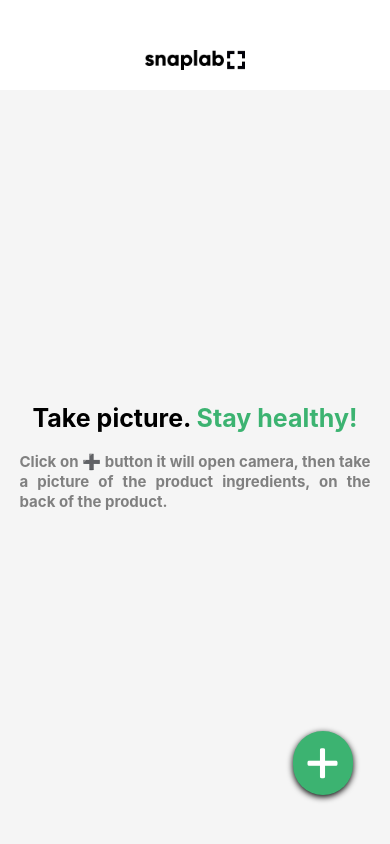
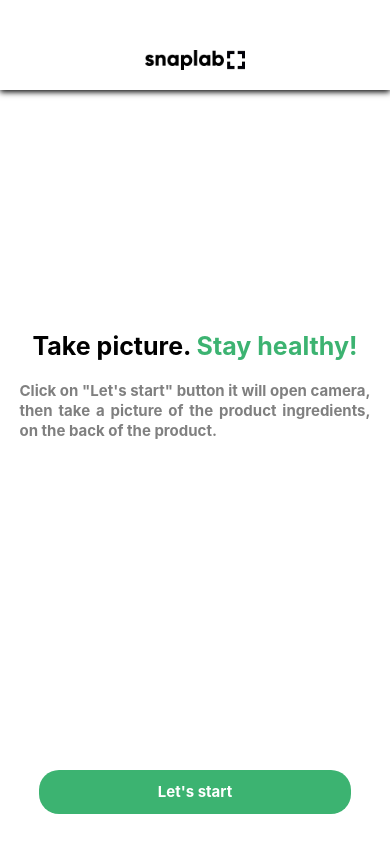
Before and after one commit to jocicnemanja/snaplab-mobile-app, a React Native app: screen / in a window 390 px wide. Built offline with nearby package versions, Linux system fonts and the light colour scheme.

Commit message:
final minimal demo

```diff
--- a/App.js
+++ b/App.js
@@ -1,5 +1,5 @@
 import React, { useState } from 'react';
-import { StyleSheet, View } from 'react-native';
+import { StyleSheet, View, BackHandler } from 'react-native';
 import Home from './screens/Home';
 import TakePhoto from './screens/TakePhoto';
 import Header from './components/Header';
@@ -9,15 +9,9 @@ import Loading from './screens/Loading';
 export default function App() {
   const [screen, setScreen] = useState('home');
   const [product, setProduct] = useState(null);
-  const [products, setProducts] = useState([]);
-  const [capturedPhoto, setCapturedPhoto] = useState(null);
 
-  const handleAddProduct = () => {
+  const handleStart = () => {
     setScreen('camera');
-  };
-
-  const handleRemoveProduct = (product) => {
-    setProducts(products.filter((p) => p.id !== product.id));
   };
 
   const evaluatePhoto = async (photoUri) => {
@@ -33,7 +27,6 @@ export default function App() {
       body: formData,
       redirect: 'follow'
     });
-    console.log('RESULATATTTT111111', res);
     return res;
   };
 
@@ -43,7 +36,6 @@ export default function App() {
       evaluatePhoto(capturedPhoto.uri)
         .then((res) => res.json())
         .then((res) => {
-          console.log('RESULATATTTT', res);
           setProduct({
             photoUri: capturedPhoto.uri,
             ingredients: res.result
@@ -51,12 +43,16 @@ export default function App() {
           setScreen('productReport');
         });
     } catch (e) {
-      console.log('ERROR UPS', e);
+      console.log('ERROR:', e);
     }
   };
 
-  const handleSaveProductReport = () => {
-    setScreen('home');
+  const handleRepeatProcess = () => {
+    setScreen('camera');
+  };
+
+  const handleExitApp = () => {
+    BackHandler.exitApp();
   };
 
   const getScreen = () => {
@@ -65,9 +61,7 @@ export default function App() {
         <View style={styles.screen}>
           <Header />
           <Home
-            products={products}
-            onProductRemove={(product) => handleRemoveProduct(product)}
-            onAddProduct={handleAddProduct}
+            start={handleStart}
           />
         </View>
       );
@@ -83,8 +77,8 @@ export default function App() {
     if (screen === 'productReport') {
       return (
         <View style={styles.screen}>
-          <Header headerWithButtons />
-          <ProductReport product={product} onSaveProductReport={handleSaveProductReport} />
+          <Header headerWithButtons onRepeat={handleRepeatProcess} onExit={handleExitApp} />
+          <ProductReport product={product} />
         </View>
       );
     }
--- a/components/Header.js
+++ b/components/Header.js
@@ -6,14 +6,25 @@ import colors from '../colors';
 
 const logo = require('../assets/logo.png');
 
-const Header = ({ headerWithButtons = false }) => {
+const Header = ({
+  headerWithButtons = false,
+  onRepeat,
+  onExit,
+}) => {
+
+  const handleRepeat = () => {
+    onRepeat();
+  };
+  const handleExit = () => {
+    onExit();
+  };
   const header = () => {
     if (headerWithButtons) {
       return (
         <View style={styles.headerWithButtons}>
-          <TouchableOpacity>
+          <TouchableOpacity onPress={handleRepeat}>
             <View style={styles.closeReportBtn}>
-              <Text style={styles.btnCloseText}>Close</Text>
+              <Text style={styles.btnCloseText}>Repeat</Text>
             </View>
           </TouchableOpacity>
           <Image
@@ -21,9 +32,9 @@ const Header = ({ headerWithButtons = false }) => {
             style={styles.logo}
             resizeMode="contain"
           />
-          <TouchableOpacity>
+          <TouchableOpacity onPress={handleExit}>
             <View style={styles.saveReportBtn}>
-              <Text style={styles.btnSaveText}>Save</Text>
+              <Text style={styles.btnSaveText}>Exit</Text>
             </View>
           </TouchableOpacity>
         </View>
--- a/screens/Home.js
+++ b/screens/Home.js
@@ -1,66 +1,46 @@
-import { StyleSheet, Text, View } from 'react-native';
+import {
+  StyleSheet, Text, View, TouchableOpacity
+} from 'react-native';
 import React from 'react';
-import ProductList from '../components/ProductList';
-import AddProductButton from '../components/AddProductButton';
 import colors from '../colors';
 
 const Home = ({
-  onAddProduct,
-  onProductRemove,
-  products
+  start
 }) => {
 
-  const handleAddProduct = () => {
-    onAddProduct();
+  const handleStart = () => {
+    start();
   };
 
-  const handleRemoveProduct = (product) => {
-    onProductRemove(product);
-  };
-
-  const view = products.length > 0
-    ? (
+  return (
+    <View style={styles.screen}>
+      <View style={styles.screen} />
       <View style={styles.screen}>
-        <ProductList
-          onProductRemove={(product) => handleRemoveProduct(product)}
-          products={products}
-        />
-      </View>
-    )
-    : (
-      <View style={styles.screenMessage}>
         <View style={styles.screenMessageTitle}>
           <Text style={styles.title}>Take picture. </Text>
           <Text style={styles.word}>Stay healthy!</Text>
         </View>
         <Text style={styles.description}>
-          Click on ➕ button it will open camera, then take a picture of the
+          Click on "Let's start" button it will open camera, then take a picture of the
           product ingredients, on the back of the product.
         </Text>
       </View>
-    );
-
-  return (
-    <View style={styles.screen}>
-      {view}
-      <AddProductButton onAddProduct={handleAddProduct} />
+      <View style={styles.btnContainer}>
+        <TouchableOpacity onPress={handleStart} style={styles.appButtonContainer}>
+          <Text style={styles.appButtonText}>Let's start</Text>
+        </TouchableOpacity>
+      </View>
     </View>
   );
 };
 
 const styles = StyleSheet.create({
-  screenMessage: {
+  screen: {
     flex: 1,
-    flexDirection: 'column',
-    justifyContent: 'center',
-    alignItems: 'center',
-    backgroundColor: colors.primaryBackground,
   },
   screenMessageTitle: {
     flexDirection: 'row',
-  },
-  screen: {
-    flex: 1,
+    justifyContent: 'center',
   },
   title: {
     color: colors.title,
@@ -81,6 +61,27 @@ const styles = StyleSheet.create({
     fontWeight: 'bold',
     textAlign: 'justify'
   },
+  btnContainer: {
+    flex: 1,
+    justifyContent: 'flex-end',
+    alignItems: 'center',
+    paddingBottom: 30
+  },
+  appButtonContainer: {
+    width: '80%',
+    elevation: 5,
+    backgroundColor: colors.primary,
+    borderRadius: 20,
+    paddingVertical: 12,
+    paddingHorizontal: 15
+  },
+  appButtonText: {
+    fontSize: 15,
+    lineHeight: 20,
+    color: colors.whiteText,
+    fontWeight: 'bold',
+    alignSelf: 'center',
+  }
 });
 
 export default Home;
--- a/screens/ProductReport.js
+++ b/screens/ProductReport.js
@@ -6,33 +6,22 @@ import colors from '../colors';
 
 const ProductReport = ({
   product,
-  onSaveProductReport
 }) => {
 
-  console.log('PROD', product.photoUri);
-  const [ingredients, setIngredients] = useState([{
-    id: 1,
-    title: 'Aqua'
-  }, {
-    id: 2,
-    title: 'Aluminuimum'
-  }, {
-    id: 3,
-    title: 'Charolhydatre'
-  }, {
-    id: 4,
-    title: 'Isoceteth-20'
-  }, {
-    id: 5,
-    title: 'arafinum Liqudium'
-  }, {
-    id: 6,
-    title: 'Butylene Glycol'
-  }]);
-  const handleSaveProductReport = () => {
-    onSaveProductReport();
+  const getStylesForIngredientType = (ingredientType) => {
+    const style = {
+      borderRadius: 100,
+      paddingVertical: 5,
+      paddingHorizontal: 10,
+      color: colors.whiteText,
+      fontWeight: 'bold',
+    };
+    if (ingredientType === 'good') {
+      return { ...style, backgroundColor: colors.primary };
+    }
+    return { ...style, backgroundColor: colors.danger };
   };
-  console.log('PRODUCT 433333344433333', product);
+
   return (
     <View style={styles.productReportScreen}>
       <View style={styles.picture}>
@@ -53,7 +42,7 @@ const ProductReport = ({
               >
                 {itemData.item.label}
               </Text>
-              <Text style={styles.badgeGood}>
+              <Text style={getStylesForIngredientType(itemData.item.type)}>
                 {itemData.item.type}
                 {' '}
               </Text>
@@ -101,36 +90,4 @@ const styles = StyleSheet.create({
   listReportItemText: {
     fontWeight: 'bold',
   },
-  badgeDangerous: {
-    borderRadius: 100,
-    backgroundColor: 'red',
-    paddingVertical: 5,
-    paddingHorizontal: 10,
-    color: colors.whiteText,
-    fontWeight: 'bold',
-  },
-  badgeWarring: {
-    borderRadius: 100,
-    backgroundColor: 'darkorange',
-    paddingVertical: 5,
-    paddingHorizontal: 10,
-    color: 'white',
-    fontWeight: 'bold',
-  },
-  badgeGood: {
-    borderRadius: 100,
-    backgroundColor: colors.primary,
-    paddingVertical: 5,
-    paddingHorizontal: 10,
-    color: 'white',
-    fontWeight: 'bold',
-  },
-  badgeNeutral: {
-    borderRadius: 100,
-    backgroundColor: 'grey',
-    paddingVertical: 5,
-    paddingHorizontal: 10,
-    color: 'white',
-    fontWeight: 'bold',
-  }
 });
```
